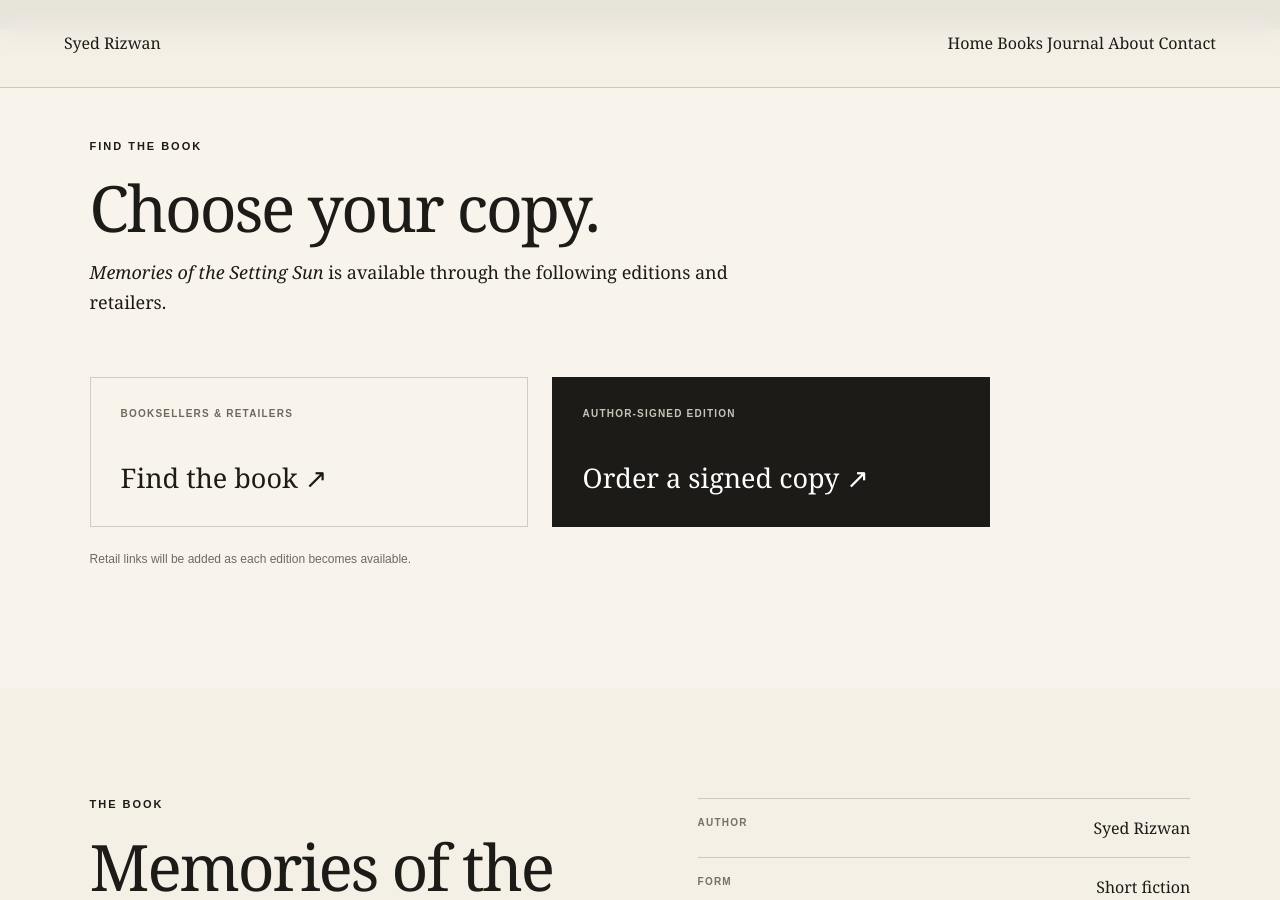
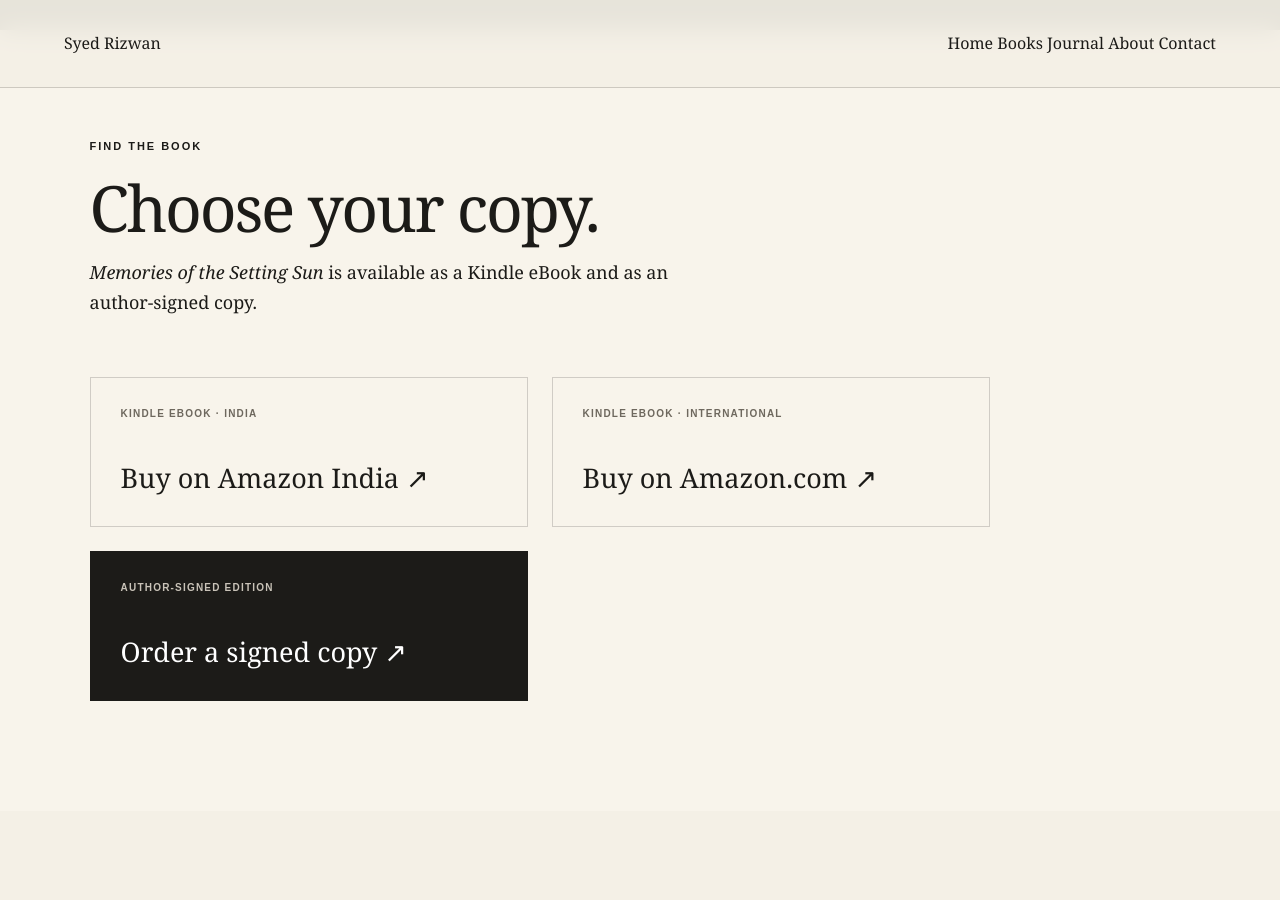
Before and after one commit to syedrizwanauthor/syedrizwanauthor.github.io, a Jekyll site: the page memories-of-the-setting-sun.html, which Jekyll copies as it is, in a window 1280 px wide and 900 px high, scrolled down 1851 px. Built offline with Jekyll 4.4.1, drawn with Linux system fonts in a browser that asks for light colours.

Commit message:
Update memories-of-the-setting-sun.html

```diff
--- a/memories-of-the-setting-sun.html
+++ b/memories-of-the-setting-sun.html
@@ -139,28 +139,34 @@
     <section class="book-page-buy section-pad" id="buy">
 
   <div class="section-heading">
-
     <p class="eyebrow">Find the book</p>
-
     <h2>Choose your copy.</h2>
-
     <p>
-          <em>Memories of the Setting Sun</em> is available through the
-          following editions and retailers.
+      <em>Memories of the Setting Sun</em> is available as a Kindle
+      eBook and as an author-signed copy.
     </p>
-
   </div>
 
   <div class="book-buy-grid">
 
     <a
-    href="https://linktr.ee/syedrizwan"
+      href="https://www.amazon.in/Memories-Setting-Sun-Syed-Rizwan-ebook/dp/B0HCWXN47J"
       target="_blank"
-    rel="noopener"
+      rel="noopener noreferrer"
       class="book-buy-card"
     >
-    <span>Booksellers & retailers</span>
-    <strong>Find the book ↗</strong>
+      <span>Kindle eBook · India</span>
+      <strong>Buy on Amazon India ↗</strong>
+    </a>
+
+    <a
+      href="https://www.amazon.com/Memories-Setting-Sun-Syed-Rizwan-ebook/dp/B0HCWXN47J"
+      target="_blank"
+      rel="noopener noreferrer"
+      class="book-buy-card"
+    >
+      <span>Kindle eBook · International</span>
+      <strong>Buy on Amazon.com ↗</strong>
     </a>
 
     <a
@@ -172,10 +178,6 @@
     </a>
 
   </div>
-
-      <p class="shop-note">
-        Retail links will be added as each edition becomes available.
-      </p>
 
 </section>
 
```
Lines whose indentation alone changed are shown as unchanged.
